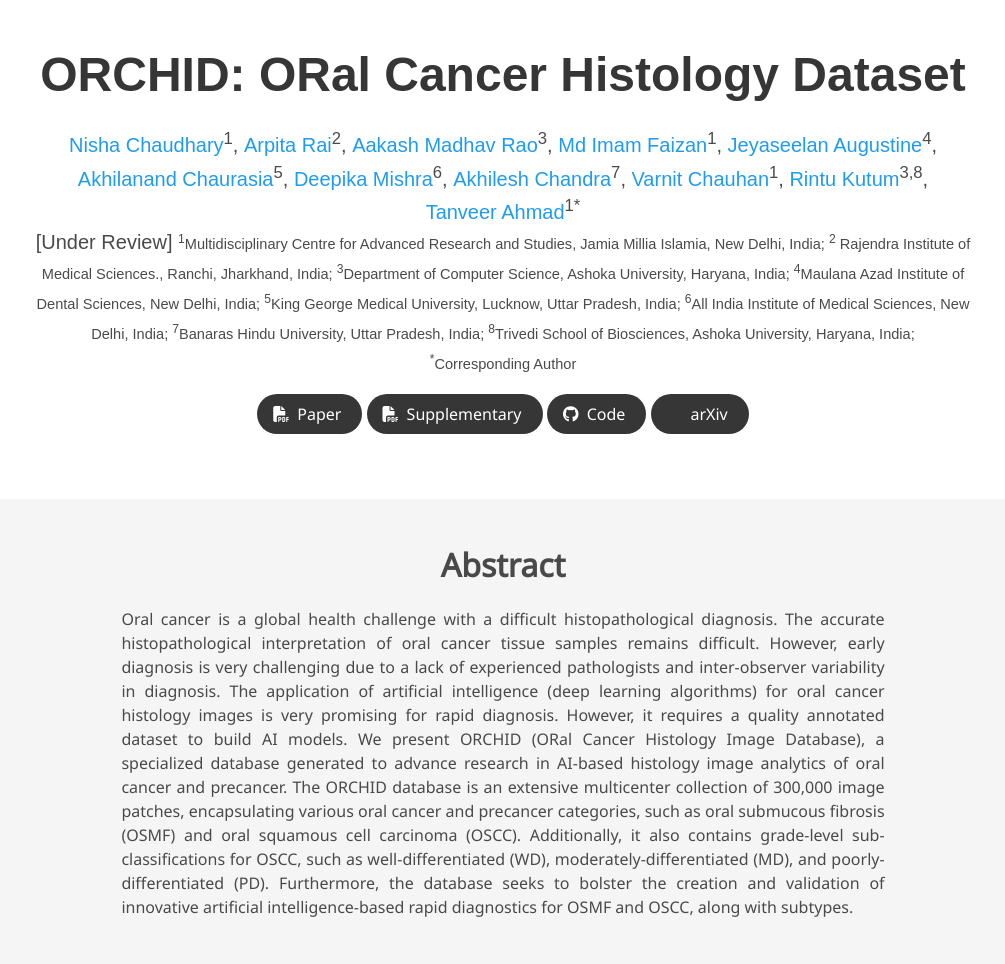
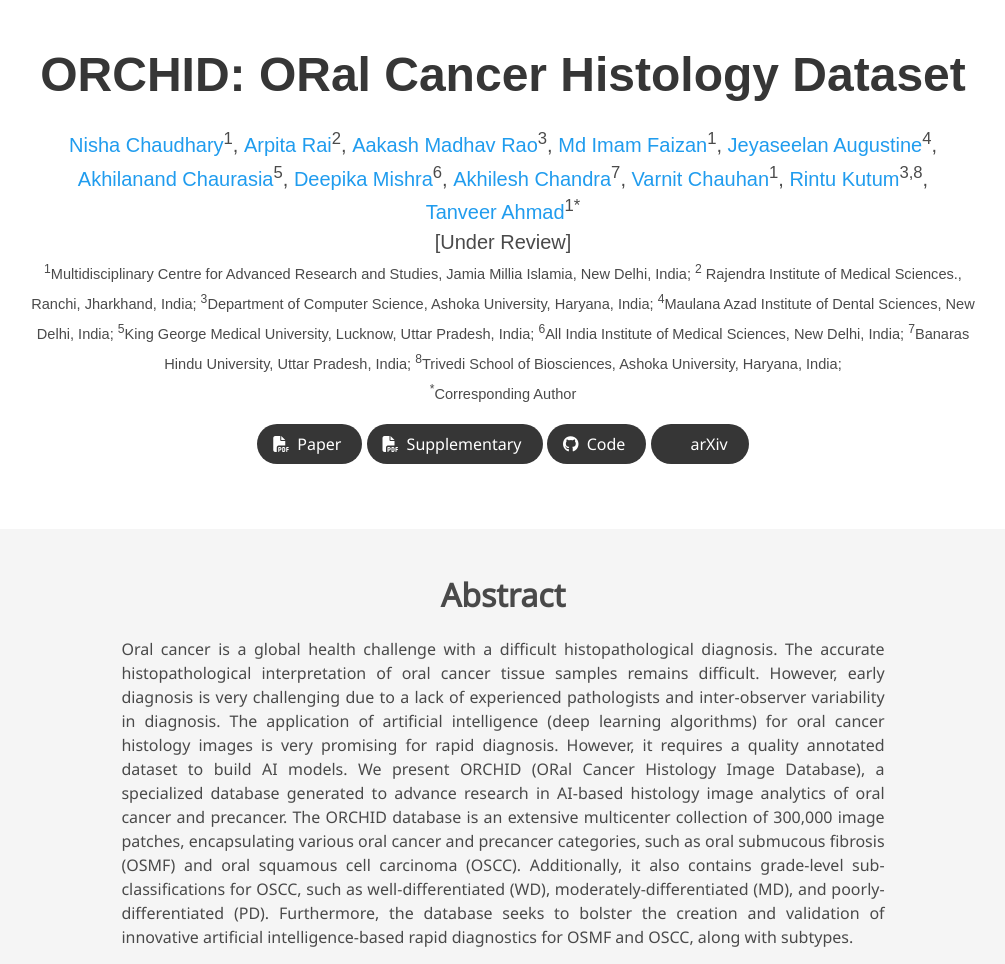
Before and after one commit to ai-orchid/ORCHID-web, a plain HTML site: page index.html in a window 1280 px wide. Shown: the top 964 px of the page, without its empty margins (137-1142 px from the left). Drawn offline with nearby package versions, Linux system fonts and the light colour scheme; some icons are missing; a web font is replaced by a local one.

Commit message:
Update index.html

```diff
--- a/index.html
+++ b/index.html
@@ -70,7 +70,7 @@
 
                   <div class="is-size-5 publication-authors">
                     <span class="author-block">[Under Review]</span>
-                    <span class="eql-cntrb"> <small> <sup>1</sup>Multidisciplinary Centre for Advanced Research and Studies, Jamia Millia Islamia, New Delhi, India; <sup>2</sup> Rajendra Institute of Medical Sciences., Ranchi, Jharkhand, India; <sup>3</sup>Department of Computer Science, Ashoka University, Haryana, India; <sup>4</sup>Maulana Azad Institute of Dental Sciences, New Delhi, India; <sup>5</sup>King George Medical University, Lucknow, Uttar Pradesh, India; <sup>6</sup>All India Institute of Medical Sciences, New Delhi, India; <sup>7</sup>Banaras Hindu University, Uttar Pradesh, India; <sup>8</sup>Trivedi School of Biosciences, Ashoka University, Haryana, India; <br><sup>*</sup>Corresponding Author</small></span>
+                    <span class="eql-cntrb"><br><small><sup>1</sup>Multidisciplinary Centre for Advanced Research and Studies, Jamia Millia Islamia, New Delhi, India; <sup>2</sup> Rajendra Institute of Medical Sciences., Ranchi, Jharkhand, India; <sup>3</sup>Department of Computer Science, Ashoka University, Haryana, India; <sup>4</sup>Maulana Azad Institute of Dental Sciences, New Delhi, India; <sup>5</sup>King George Medical University, Lucknow, Uttar Pradesh, India; <sup>6</sup>All India Institute of Medical Sciences, New Delhi, India; <sup>7</sup>Banaras Hindu University, Uttar Pradesh, India; <sup>8</sup>Trivedi School of Biosciences, Ashoka University, Haryana, India; <br><sup>*</sup>Corresponding Author</small></span>
                   </div>
 
                   <div class="column has-text-centered">
```
